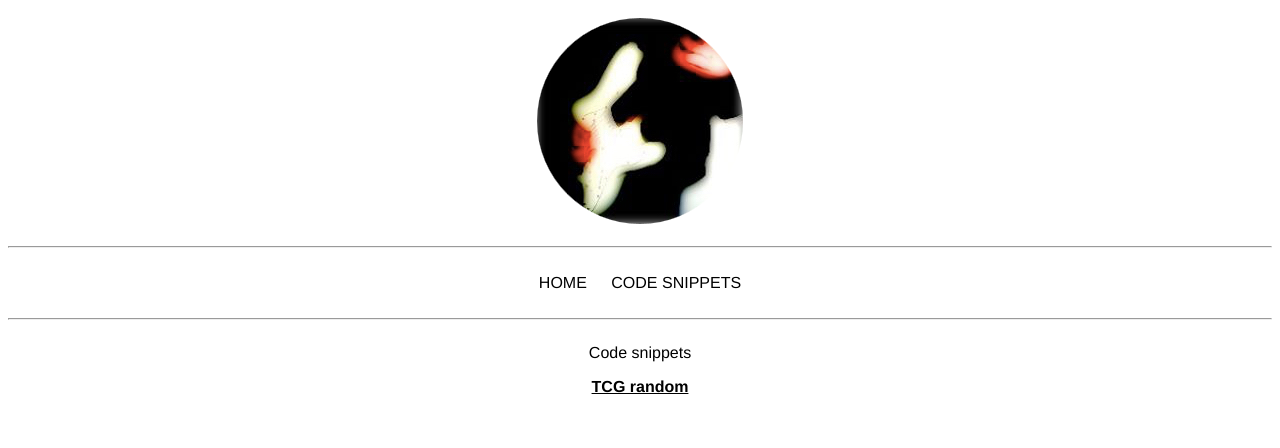
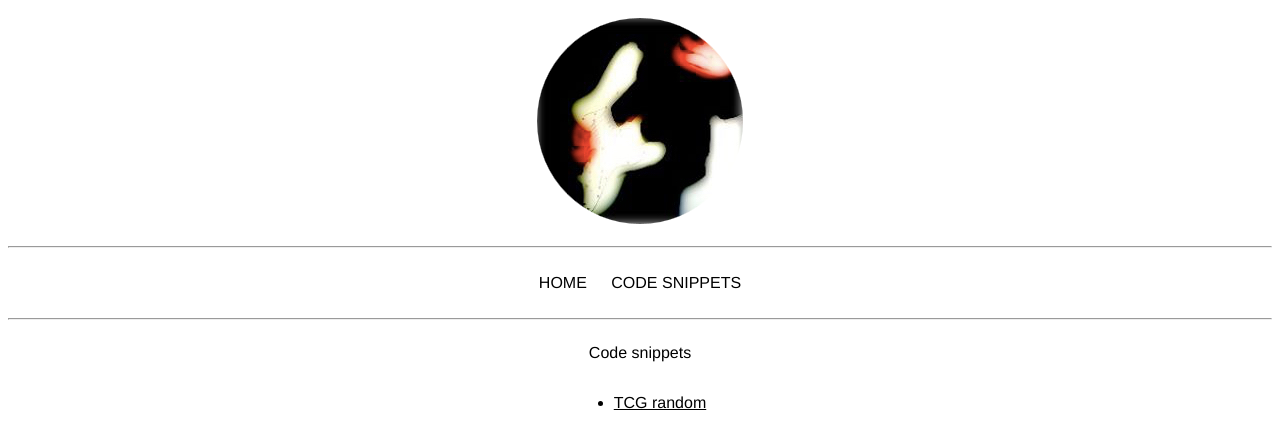
Before and after one commit to MatiasOETamminen/roeloem, a plain HTML site: page codesnippets.html in a window 1280 px wide. Drawn offline with Linux system fonts and the light colour scheme.

Commit message:
list to codesnippets

```diff
--- a/codesnippets.html
+++ b/codesnippets.html
@@ -28,8 +28,10 @@
 </div>
 <div id="contents">
 <p>Code snippets</p>
-<p>
-  <b><a href="TCGrandom.html">TCG random</a></b>
+<div id="list">
+<p><ul>
+<li><a href="TCGrandom.html">TCG random</a></li>
+</ul>
 </p>
 </div>
 </body>
```
